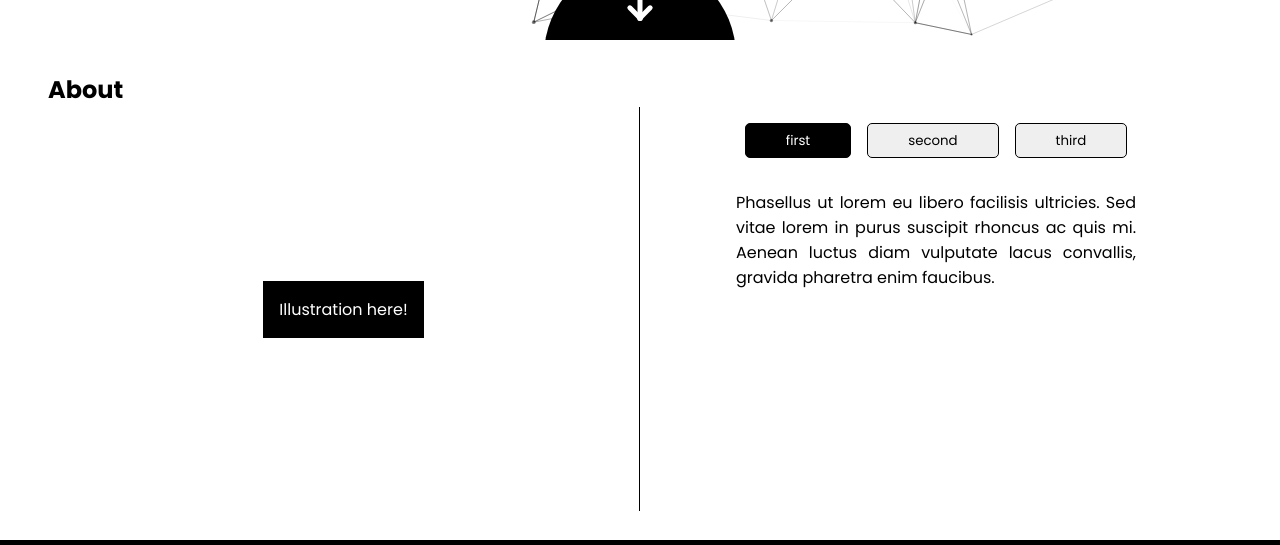
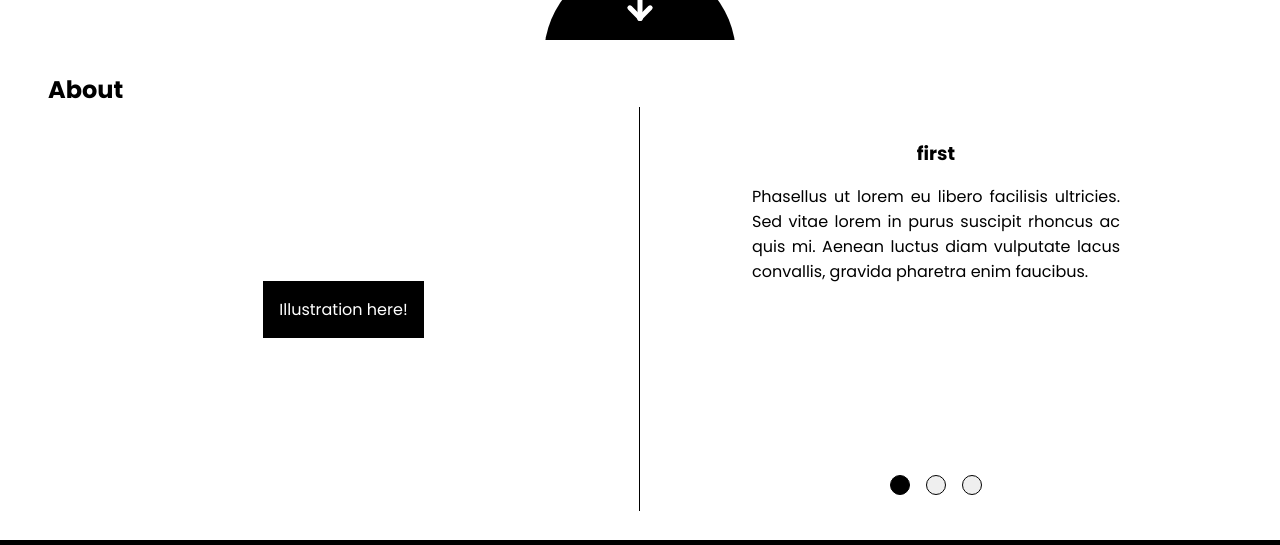
Before and after one commit to giuseppe-messi/portfolio-v2, a React app: page / in a window 1280 px wide. Shown: the part 760-1305 px from the top of the page. Built offline with nearby package versions, Linux system fonts and the light colour scheme; a web font is replaced by a local one.

Commit message:
about section done

```diff
--- a/src/app/App.tsx
+++ b/src/app/App.tsx
@@ -24,7 +24,7 @@ export const App = () => {
       <OtherSection />
       <TechIUse />
       <OtherSection />
-      <ParticlesBackground />
+      {/* <ParticlesBackground /> */}
     </>
   );
 };
--- /dev/null
+++ b/src/app/components/about-carousel-panel/AboutCarouselPanel.styles.ts
@@ -0,0 +1,8 @@
+import styled from "styled-components";
+
+export const WrapperDIv = styled.div`
+  display: flex;
+  flex-direction: column;
+  align-items: center;
+  gap: 1em;
+`;
--- /dev/null
+++ b/src/app/components/about-carousel-panel/AboutCarouselPanel.tsx
@@ -0,0 +1,18 @@
+import * as S from "./AboutCarouselPanel.styles";
+
+interface AboutCarouselPanelProps {
+  title: string;
+  content: string;
+}
+
+export const AboutCarouselPanel = ({
+  title,
+  content,
+}: AboutCarouselPanelProps) => {
+  return (
+    <S.WrapperDIv>
+      <h3>{title}</h3>
+      <p>{content}</p>
+    </S.WrapperDIv>
+  );
+};
--- a/src/app/components/button/Button.styles.ts
+++ b/src/app/components/button/Button.styles.ts
@@ -2,6 +2,7 @@ import styled, { css } from "styled-components";
 
 interface ButtonProps {
   current: boolean;
+  asDot?: boolean;
 }
 
 const hoverStyles = css`
@@ -17,4 +18,13 @@ export const Button = styled.button<ButtonProps>`
   border: 1px solid black;
   border-radius: 5px;
   cursor: pointer;
+
+  ${({ asDot }) =>
+    asDot &&
+    css`
+      padding: 0;
+      border-radius: 50%;
+      width: 20px;
+      height: 20px;
+    `}
 `;
--- a/src/app/components/button/Button.tsx
+++ b/src/app/components/button/Button.tsx
@@ -1,14 +1,13 @@
 import * as S from "./Button.styles";
 
-interface Props {
-  text: string;
+type Props = {
   current: boolean;
   onClickCallBack: () => void;
-}
+} & ({ asDot: boolean; text?: never } | { asDot?: never; text: string });
 
-export const Button = ({ text, current, onClickCallBack }: Props) => {
+export const Button = ({ text, current, onClickCallBack, asDot }: Props) => {
   return (
-    <S.Button current={current} onClick={onClickCallBack}>
+    <S.Button current={current} onClick={onClickCallBack} asDot={asDot}>
       {text}
     </S.Button>
   );
--- /dev/null
+++ b/src/app/components/carousel/Carousel.styles.ts
@@ -0,0 +1,36 @@
+import styled from "styled-components";
+
+interface CarouselProps {
+  currentIndex: number;
+}
+
+export const TabsWrapperDiv = styled.div``;
+
+export const TabsBoxDiv = styled.div`
+  display: flex;
+  gap: 1em;
+  justify-content: center;
+  margin-top: 1em;
+`;
+
+export const PanelDiv = styled.div`
+  position: relative;
+  overflow: hidden;
+  max-width: 23em;
+  height: 20em;
+  text-align: justify;
+  margin: 2em auto 0 auto;
+  scroll-snap-type: x mandatory;
+`;
+
+export const CarouselWrapperDiv = styled.div`
+  display: flex;
+  position: absolute;
+`;
+
+export const PanelBox = styled.div<CarouselProps>`
+  width: 24em;
+  transform: translateX(${({ currentIndex }) => -(currentIndex * 100)}%);
+  padding-right: 1em;
+  transition: transform 1s ease;
+`;
--- /dev/null
+++ b/src/app/components/carousel/Carousel.tsx
@@ -0,0 +1,60 @@
+import { ReactNode, useEffect, useState } from "react";
+import * as S from "./Carousel.styles";
+import { Button } from "../button/Button";
+import { AboutCarouselPanel } from "../about-carousel-panel/AboutCarouselPanel";
+
+interface TabsProps<T> {
+  items: T[];
+  getTitle: (T: T) => string;
+  getContent: (T: T) => string;
+  withAnimation?: boolean;
+}
+
+type TabsType = <T>({ items }: TabsProps<T>) => JSX.Element;
+
+export const Carousel: TabsType = ({
+  items,
+  getTitle,
+  getContent,
+  withAnimation = false,
+}) => {
+  const [currentIndex, setCurrentIndex] = useState(0);
+
+  useEffect(() => {
+    if (withAnimation) {
+      const animationInterval = setInterval(() => {
+        setCurrentIndex((currentIndex) =>
+          currentIndex >= items.length - 1 ? 0 : currentIndex + 1
+        );
+      }, 8000);
+      return () => clearInterval(animationInterval);
+    }
+  }, [withAnimation]);
+
+  return (
+    <S.TabsWrapperDiv>
+      <S.PanelDiv>
+        <S.CarouselWrapperDiv>
+          {items.map((item, index) => (
+            <S.PanelBox key={index} currentIndex={currentIndex}>
+              <AboutCarouselPanel
+                title={getTitle(item)}
+                content={getContent(item)}
+              />
+            </S.PanelBox>
+          ))}
+        </S.CarouselWrapperDiv>
+      </S.PanelDiv>
+      <S.TabsBoxDiv>
+        {items.map((_, index) => (
+          <Button
+            key={index}
+            asDot
+            current={currentIndex === index}
+            onClickCallBack={() => setCurrentIndex(index)}
+          />
+        ))}
+      </S.TabsBoxDiv>
+    </S.TabsWrapperDiv>
+  );
+};
--- a/src/app/components/tabs/Tabs.styles.ts
+++ /dev/null
@@ -1,16 +0,0 @@
-import styled from "styled-components";
-
-export const TabsWrapperDiv = styled.div``;
-
-export const TabsBoxDiv = styled.div`
-  display: flex;
-  gap: 1em;
-  justify-content: center;
-  margin-top: 1em;
-`;
-
-export const PanelDiv = styled.div`
-  text-align: justify;
-  max-width: 25em;
-  margin: 2em auto 0 auto;
-`;
--- a/src/app/components/tabs/Tabs.tsx
+++ /dev/null
@@ -1,43 +0,0 @@
-import { useCallback, useMemo, useState } from "react";
-import * as S from "./Tabs.styles";
-import { Button } from "../button/Button";
-
-interface TabsProps<T> {
-  items: T[];
-  getId: (T: T) => number;
-  getTitle: (T: T) => string;
-  getText: (T: T) => string;
-}
-
-type TabsType = <T>({ items }: TabsProps<T>) => JSX.Element;
-
-export const Tabs: TabsType = ({ items, getId, getTitle, getText }) => {
-  const [currentIndex, setCurrentIndex] = useState(0);
-
-  const handleTabIndex = useCallback((id: number) => setCurrentIndex(id), []);
-
-  const currentPanel = useMemo(
-    () => getText(items[currentIndex]),
-    [currentIndex]
-  );
-
-  return (
-    <S.TabsWrapperDiv>
-      <S.TabsBoxDiv>
-        {items.map((item) => {
-          const id = getId(item);
-          const title = getTitle(item);
-          return (
-            <Button
-              key={id}
-              text={title}
-              current={currentIndex === id}
-              onClickCallBack={() => handleTabIndex(id)}
-            />
-          );
-        })}
-      </S.TabsBoxDiv>
-      <S.PanelDiv>{currentPanel}</S.PanelDiv>
-    </S.TabsWrapperDiv>
-  );
-};
--- a/src/app/sections/about/About.tsx
+++ b/src/app/sections/about/About.tsx
@@ -1,4 +1,4 @@
-import { Tabs } from "src/app/components/tabs/Tabs";
+import { Carousel } from "src/app/components/carousel/Carousel";
 import * as S from "./About.styles";
 import { usePanelsAboutSection } from "src/hooks/usePanelsAboutSection";
 
@@ -13,11 +13,11 @@ export const About = () => {
           <div>Illustration here!</div>
         </S.ImageDiv>
         <S.AboutOptionsDiv>
-          <Tabs
+          <Carousel
             items={panels}
-            getId={(item) => item.id}
             getTitle={(item) => item.title}
-            getText={(item) => item.text}
+            getContent={(item) => item.text}
+            withAnimation
           />
         </S.AboutOptionsDiv>
       </S.AboutBox>
```
Also changed, not shown: src/hooks/usePanelsAboutSection.tsx (renamed from src/hooks/usePanelsAboutSection.ts).
